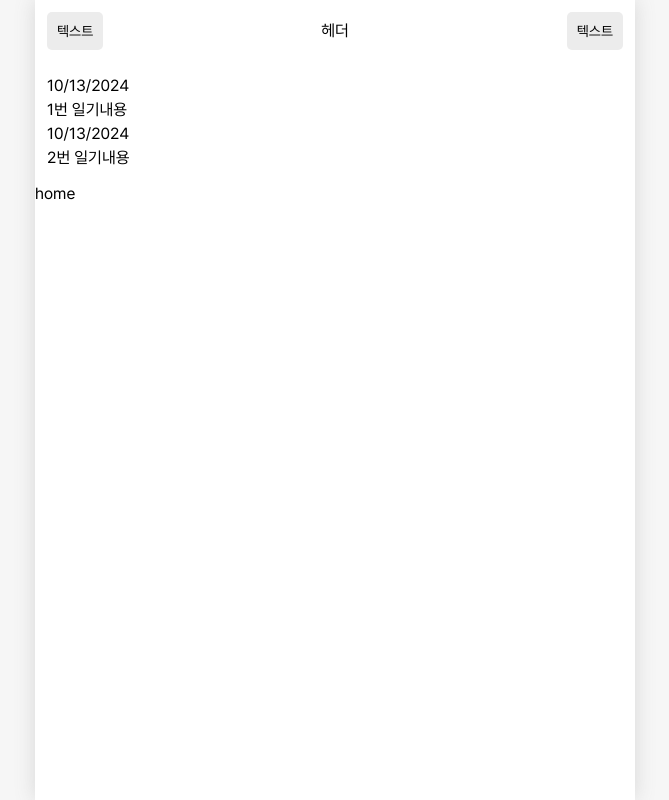
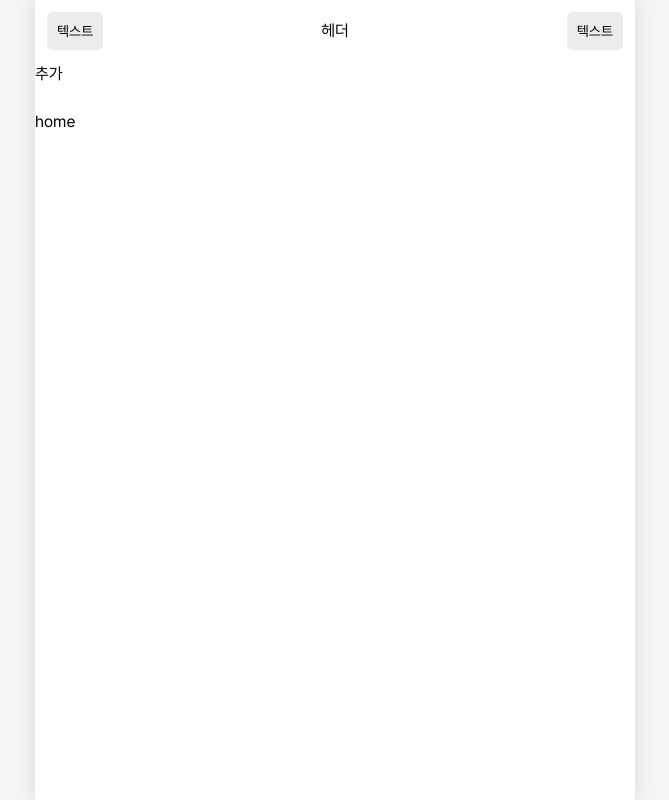
Before and after one commit to youngjunSung/onebite-react, a React (Vite) app in the folder section12/: page / in a window 1280 px wide. Shown: the whole page, without its empty margins (305-974 px from the left). Built offline with nearby package versions, Linux system fonts and the light colour scheme.

Commit message:
chore: dispatch 작업 중

```diff
--- a/section12/src/App.tsx
+++ b/section12/src/App.tsx
@@ -1,4 +1,4 @@
-import { useState, useReducer } from "react";
+import { useState, useReducer, useRef } from "react";
 import { Route, Routes, Link, useNavigate } from "react-router-dom";
 import Home from "./pages/Home";
 import New from "./pages/New";
@@ -8,6 +8,7 @@ import Notfound from "./pages/Notfound";
 import Button from "./components/Button";
 import Header from "./components/Header";
 import { getEmotions } from "./utils/getEmotions";
+import { DiaryType } from "./typing/types";
 
 const mockData = [
   {
@@ -24,11 +25,28 @@ const mockData = [
   },
 ];
 function reducer(state, action) {
+  switch (action.type) {
+    case "CREATE":
+      return [...state, action.data];
+  }
   return state;
 }
 
 function App() {
-  const [state, dispatch] = useReducer(reducer, mockData);
+  const [state, dispatch] = useReducer(reducer, []);
+  const refId = useRef(3);
+
+  const onCreate = (createdDate, emotionId, content) => {
+    dispatch({
+      type: "CREATE",
+      data: {
+        id: refId.current++,
+        createdDate: createdDate,
+        emotionId: emotionId,
+        content: content,
+      },
+    });
+  };
 
   return (
     <div className="max-w-[600px] w-full mx-auto bg-white flex-1 shadow-[0px_0px_20px_#64646433]">
@@ -39,11 +57,16 @@ function App() {
           <Button text="텍스트" type="default" onClick={() => alert()} />
         }
       />
+      <div>
+        <button onClick={() => onCreate(new Date(), 1, "new text")}>
+          추가
+        </button>
+      </div>
       <div className="p-[12px]">
         <ul>
-          {mockData.map((e) => {
+          {state.map((e: DiaryType, idx: string) => {
             return (
-              <li>
+              <li key={idx}>
                 <p>{e.createdDate}</p>
                 <p>{e.content}</p>
               </li>
--- /dev/null
+++ b/section12/src/typing/types.ts
@@ -0,0 +1,6 @@
+export interface DiaryType {
+  id: number;
+  createdDate: string;
+  emotionId: number;
+  content: string;
+}
```
